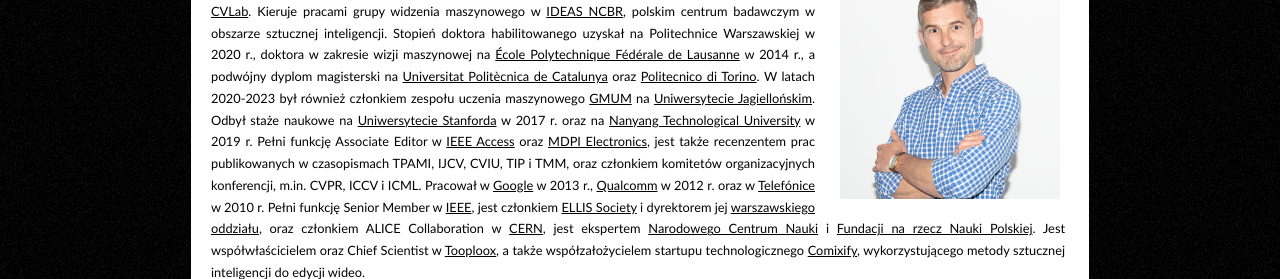
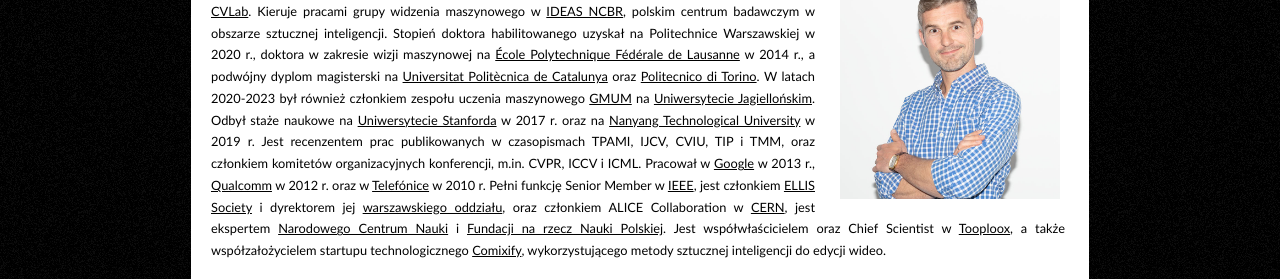
Before and after one commit to tomasz-trzcinski/www, a plain HTML site: page index-pl.html in a window 1280 px wide. Shown: the part 245-524 px from the top of the page. Drawn offline with Linux system fonts and the light colour scheme.

Commit message:
Update index-pl.html

```diff
--- a/index-pl.html
+++ b/index-pl.html
@@ -38,7 +38,7 @@
         <p align="justify"><b>Dr hab. inż. Tomasz Trzciński, prof. PW</b> <!--w <a href="http://www.grafi.ii.pw.edu.pl/" target="_blank">Zakładzie Grafiki Komputerowej</a> <a href="http://www.ii.pw.edu.pl/" target="_blank">Instytutu Informatyki</a>
 <a href="http://www.pw.edu.pl">Politechnice Warszawskiej</a> od 2015 r., gdzie --> kieruje pracami zespołu zajmującego się widzeniem maszynowym <a href="http://cvlab.ii.pw.edu.pl" target="_blank">CVLab</a>. Kieruje pracami grupy widzenia maszynowego w <a href="https://ideas-ncbr.pl/">IDEAS NCBR</a>, polskim centrum badawczym w obszarze sztucznej inteligencji. Stopień doktora habilitowanego uzyskał na Politechnice Warszawskiej w 2020 r., doktora w zakresie wizji maszynowej na <a href="http://www.epfl.ch" target="_blank">École Polytechnique Fédérale de Lausanne</a> w 2014 r., a podwójny dyplom magisterski na <a href="http://www.upc.edu" target="_blank">Universitat Politècnica de Catalunya</a> oraz <a href="http://www.polito.it" target="_blank">Politecnico di Torino</a>.
 W latach 2020-2023 był również członkiem zespołu uczenia maszynowego <a href="https://gmum.net/" target="_blank">GMUM</a> na <a href="https://www.uj.edu.pl/" target="_blank">Uniwersytecie Jagiellońskim</a>. Odbył staże naukowe na <a href="http://stanford.edu" target="_blank">Uniwersytecie Stanforda</a> w 2017 r. oraz na <a href="https://www.ntu.edu.sg/" target="_blank">Nanyang Technological University</a> w 2019 r.
-Pełni funkcję Associate Editor w <a href="http://ieeeaccess.ieee.org">IEEE Access</a> oraz <a href="https://www.mdpi.com/journal/electronics">MDPI Electronics</a>, jest także recenzentem prac publikowanych w czasopismach TPAMI, IJCV, CVIU, TIP i TMM, oraz członkiem komitetów organizacyjnych konferencji, m.in. CVPR, ICCV i ICML. Pracował w <a href="http://www.google.com" target="_blank">Google</a> w 2013 r., <a href="http://www.qualcomm.com/invention/research" target="_blank">Qualcomm</a> w 2012 r. oraz w <a href="http://www.tid.es" target="_blank">Telefónice</a> w 2010 r.  Pełni funkcję Senior Member w <a href="https://www.ieee.org/" target="_blank">IEEE</a>, jest członkiem <a href="https://ellis.eu/members">ELLIS Society</a> i dyrektorem jej <a href="https://ellis.eu/units/warsaw">warszawskiego oddziału</a>, oraz członkiem ALICE Collaboration w <a href="https://home.web.cern.ch/" target="_blank">CERN</a>, jest ekspertem <a href="https://www.ncn.gov.pl" target="_blank">Narodowego Centrum Nauki</a> i <a href="http://fnp.org.pl	" target="_blank">Fundacji na rzecz Nauki Polskiej</a>. Jest współwłaścicielem oraz Chief Scientist w <a href="http://www.tooploox.com" target="_blank">Tooploox</a>, a także współzałożycielem startupu technologicznego <a href="http://comixify.ai">Comixify</a>, wykorzystującego metody sztucznej inteligencji do edycji wideo.</p>
+Jest recenzentem prac publikowanych w czasopismach TPAMI, IJCV, CVIU, TIP i TMM, oraz członkiem komitetów organizacyjnych konferencji, m.in. CVPR, ICCV i ICML. Pracował w <a href="http://www.google.com" target="_blank">Google</a> w 2013 r., <a href="http://www.qualcomm.com/invention/research" target="_blank">Qualcomm</a> w 2012 r. oraz w <a href="http://www.tid.es" target="_blank">Telefónice</a> w 2010 r.  Pełni funkcję Senior Member w <a href="https://www.ieee.org/" target="_blank">IEEE</a>, jest członkiem <a href="https://ellis.eu/members">ELLIS Society</a> i dyrektorem jej <a href="https://ellis.eu/units/warsaw">warszawskiego oddziału</a>, oraz członkiem ALICE Collaboration w <a href="https://home.web.cern.ch/" target="_blank">CERN</a>, jest ekspertem <a href="https://www.ncn.gov.pl" target="_blank">Narodowego Centrum Nauki</a> i <a href="http://fnp.org.pl	" target="_blank">Fundacji na rzecz Nauki Polskiej</a>. Jest współwłaścicielem oraz Chief Scientist w <a href="http://www.tooploox.com" target="_blank">Tooploox</a>, a także współzałożycielem startupu technologicznego <a href="http://comixify.ai">Comixify</a>, wykorzystującego metody sztucznej inteligencji do edycji wideo.</p>
         <p><b>Zainteresowania naukowe:</b>
         <i>widzenie maszynowe</i> (symultaniczna lokalizacja i mapowanie, wyszukiwanie wizualne), <i>wydajne uczenie maszynowe</i> (głębokie sieci neuronowe, modele generatywne, uczenie ciągłe, warunkowanie obliczeń), <i>uczenie reprezentacji</i> (deskryptory binarne).
 <!--<p><b>Aktualnie poszukuję osób chętnych do wzięcia udziału w projekcie we współpracy z <a href="http://www.google.com">Google</a>. Szczegóły <a href="google_project_description.pdf" taget="_blank">tutaj</a>.</b>-->
```
